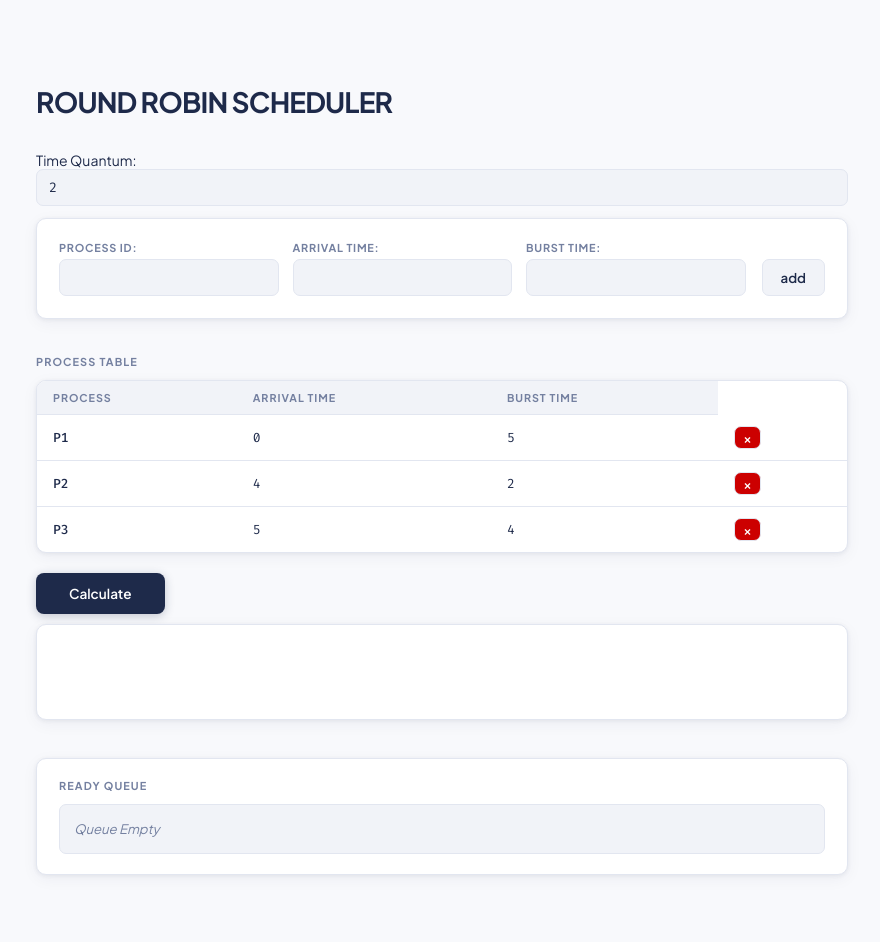
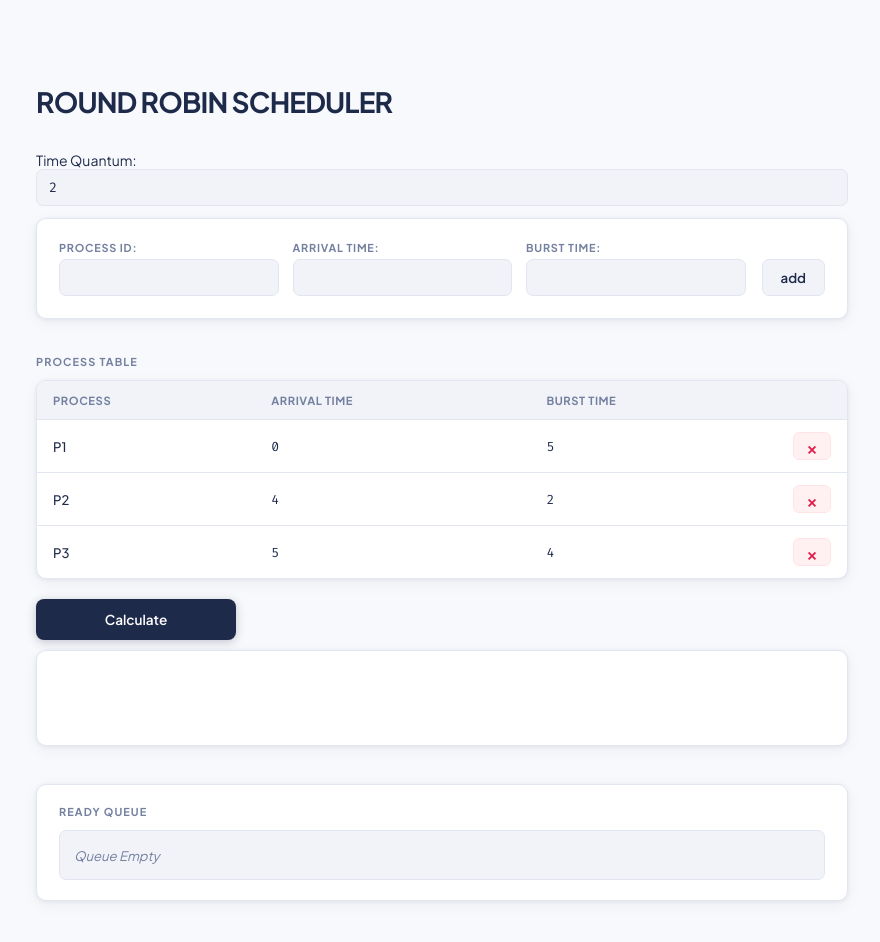
Before and after one commit to grace-anna/Round-Robin-Scheduling, a React (Vite) app: page / in a window 1280 px wide. Shown: the top 942 px of the page, without its empty margins (198-1078 px from the left). Built offline with nearby package versions, Linux system fonts and the light colour scheme.

Commit message:
Fix errors

```diff
--- a/src/App.css
+++ b/src/App.css
@@ -1,5 +1,6 @@
 @import url('https://fonts.googleapis.com/css2?family=Plus+Jakarta+Sans:wght@400;500;600;700&family=Fira+Code:wght@400;500&display=swap');
 
+/* ── Reset & Variables ── */
 *, *::before, *::after {
   box-sizing: border-box;
   margin: 0;
@@ -35,19 +36,16 @@ body {
   padding: 48px 24px 80px;
 }
 
-/* ── Title ── */
+/* ── Typography ── */
 h2:first-of-type {
   font-size: 1.75rem;
   font-weight: 700;
   color: var(--navy);
   letter-spacing: -0.03em;
   margin-bottom: 32px;
-
 }
 
-
-
-h2 {
+h2, h3 {
   font-size: 0.68rem;
   font-weight: 700;
   color: var(--muted);
@@ -57,14 +55,7 @@ h2 {
   margin-bottom: 12px;
 }
 
-h3 {
-  font-size: 0.68rem;
-  font-weight: 700;
-  color: var(--muted);
-  text-transform: uppercase;
-  letter-spacing: 0.1em;
-  margin-bottom: 12px;
-}
+h3 { margin-top: 0; }
 
 /* ── Form ── */
 form {
@@ -141,9 +132,11 @@ button[type="submit"]:hover {
   padding: 11px 32px;
   font-size: 0.85rem;
   box-shadow: 0 2px 10px rgba(30,42,74,.25);
-  margin-top: 16px;
+  margin-top: 20px;
   display: inline-block;
   border-radius: 8px;
+  width: 100%;
+  max-width: 200px;
 }
 
 .cal-btn:hover {
@@ -152,31 +145,50 @@ button[type="submit"]:hover {
   box-shadow: 0 6px 20px rgba(30,42,74,.3);
 }
 
-.cal-btn:active { transform: none; }
+.delete-btn {
+  background: #fff1f2;
+  color: #e11d48;
+  border: 1px solid #ffe4e6;
+  border-radius: 6px;
+  width: 28px;
+  height: 28px;
+  display: inline-flex;
+  align-items: center;
+  justify-content: center;
+  font-size: 18px;
+  transition: all 0.2s;
+}
 
-/* ── Process list ── */
+.delete-btn:hover {
+  background: #e11d48;
+  color: white;
+  transform: scale(1.1);
+}
+
+/* ── Tables & Process List ── */
 .process-list {
+  width: 100%;
   background: var(--surface);
   border: 1px solid var(--border);
   border-radius: var(--radius);
   box-shadow: var(--sh);
   overflow: hidden;
+  margin-top: 12px;
 }
 
-/* ── Tables ── */
 table {
   width: 100%;
   border-collapse: collapse;
-  font-size: 0.84rem;
+  table-layout: auto;
 }
 
 thead tr th {
-  padding: 10px 16px;
+  padding: 12px 16px;
   text-align: left;
-  font-size: 0.67rem;
+  font-size: 0.7rem;
   font-weight: 700;
   text-transform: uppercase;
-  letter-spacing: 0.09em;
+  letter-spacing: 0.05em;
   color: var(--muted);
   background: var(--surface2);
   border-bottom: 1px solid var(--border);
@@ -191,7 +203,7 @@ tbody tr:last-child { border-bottom: none; }
 tbody tr:hover { background: #f5f7fc; }
 
 tbody td {
-  padding: 11px 16px;
+  padding: 12px 16px;
   color: var(--text);
   font-family: 'Fira Code', monospace;
   font-size: 0.82rem;
@@ -200,9 +212,10 @@ tbody td {
 tbody tr td:first-child {
   font-weight: 500;
   color: var(--navy);
+  font-family: 'Plus Jakarta Sans', sans-serif;
 }
 
-/* ── Gantt ── */
+/* ── Gantt Chart ── */
 .gantt-container {
   display: flex;
   align-items: flex-end;
@@ -214,8 +227,7 @@ tbody tr td:first-child {
   border-radius: var(--radius);
   box-shadow: var(--sh);
   overflow-x: auto;
-  margin-top: 10px;
-  margin-bottom: 38px;
+  margin: 10px 0 38px;
 }
 
 .gantt-block {
@@ -241,12 +253,7 @@ tbody tr td:first-child {
 .gantt-block:nth-child(5n+4) { background: #ede9fe; border: 1px solid #c4b5fd; }
 .gantt-block:nth-child(5n+0) { background: #ffedd5; border: 1px solid #fdba74; }
 
-.pid {
-  font-family: 'Plus Jakarta Sans', sans-serif;
-  font-weight: 700;
-  font-size: 0.8rem;
-  color: var(--navy);
-}
+.pid { font-weight: 700; font-size: 0.8rem; color: var(--navy); }
 
 .time-label {
   position: absolute;
@@ -255,7 +262,6 @@ tbody tr td:first-child {
   font-family: 'Fira Code', monospace;
   color: var(--muted);
 }
-
 .time-label.start { left: 0; }
 .time-label.end   { right: 0; }
 
@@ -277,7 +283,6 @@ tbody tr td:first-child {
   border: 1px solid var(--border);
   border-radius: 7px;
   padding: 10px 14px;
-  gap: 0;
   overflow-x: auto;
   color: var(--muted);
   font-style: italic;
@@ -292,16 +297,10 @@ tbody tr td:first-child {
   padding: 7px 16px;
   font-family: 'Fira Code', monospace;
   font-size: 0.82rem;
-  font-weight: 500;
   color: #fff;
   flex-shrink: 0;
   animation: nodeIn 0.22s cubic-bezier(0.34, 1.56, 0.64, 1);
   font-style: normal;
-}
-
-@keyframes nodeIn {
-  from { opacity: 0; transform: scale(0.75); }
-  to   { opacity: 1; transform: scale(1); }
 }
 
 .queue-node + .queue-node::before {
@@ -310,29 +309,9 @@ tbody tr td:first-child {
   color: var(--muted);
   margin-right: 10px;
   font-family: sans-serif;
-  font-weight: 300;
 }
 
 /* ── Stats ── */
-.stats { margin-top: 4px; }
-
-.stats > div > h3,
-.stats h3 {
-  margin-top: 28px;
-  margin-bottom: 12px;
-}
-
-.stats table {
-  background: var(--surface);
-  border: 1px solid var(--border);
-  border-radius: var(--radius);
-  overflow: hidden;
-  box-shadow: var(--sh);
-}
-
-.stats table tbody tr td:first-child { color: var(--emerald); }
-
-.stats > div > p,
 .stats p {
   margin-top: 8px;
   font-size: 0.85rem;
@@ -346,8 +325,6 @@ tbody tr td:first-child {
   align-items: center;
   gap: 10px;
 }
-
-.stats p + p { margin-top: 6px; }
 
 .stats p::before {
   content: '';
@@ -366,14 +343,13 @@ tbody tr td:first-child {
   min-width: 155px;
 }
 
-/* Scrollbar */
+/* ── Utilities ── */
 ::-webkit-scrollbar { width: 5px; height: 5px; }
 ::-webkit-scrollbar-track { background: var(--surface2); }
 ::-webkit-scrollbar-thumb { background: var(--border); border-radius: 3px; }
-::-webkit-scrollbar-thumb:hover { background: #b0b8cc; }
 
 @media (max-width: 600px) {
-  form > div:first-child { grid-template-columns: 1fr; }
-  form { grid-template-columns: 1fr; }
+  form, form > div:first-child { grid-template-columns: 1fr; }
   h2:first-of-type { font-size: 1.4rem; }
+  .cal-btn { max-width: 100%; }
 }
--- a/src/App.jsx
+++ b/src/App.jsx
@@ -143,6 +143,7 @@ return (
             <th>Process</th>
             <th>Arrival Time</th>
             <th>Burst Time</th>
+            <th style={{ width: '50px' }}></th>
           </tr>
         </thead>
         <tbody>
@@ -153,13 +154,13 @@ return (
               <td>{p.arrivalTime}</td>
               <td>{p.burstTime}</td>
               <td>
-        <button
-          onClick={() => removeProcess(p.id)}
-          style={{ padding: '2px 8px', backgroundColor: '#cc0000', color: 'white' }}
-        >
-          ×
-        </button>
-      </td>
+  <button
+              className="delete-btn"
+              onClick={() => removeProcess(p.id)} // Fixed: Use onClick and arrow function
+            >
+              &times;
+            </button>
+</td>
             </tr>
           )}
         </tbody>
```
